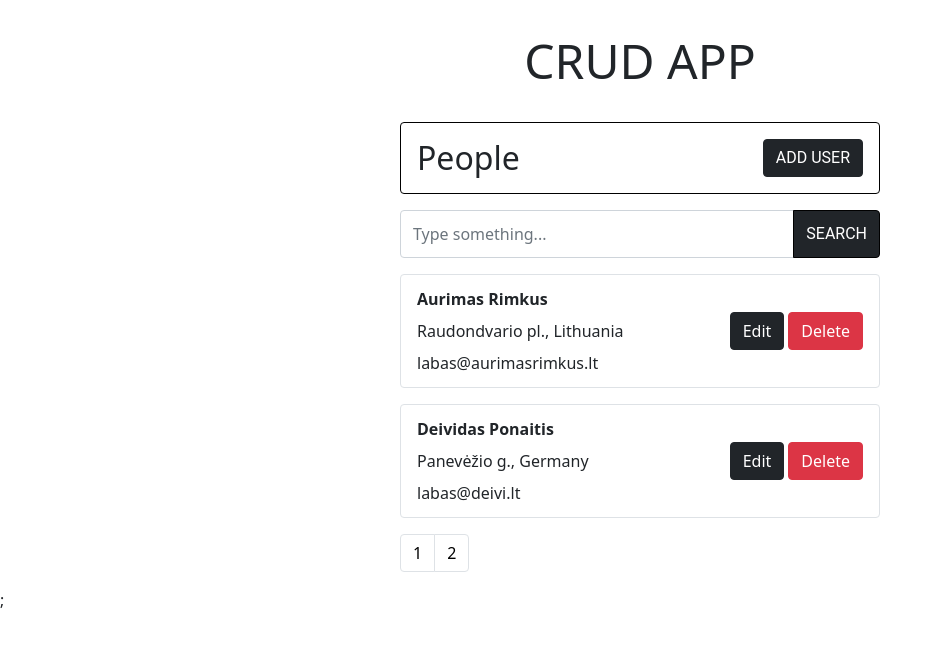
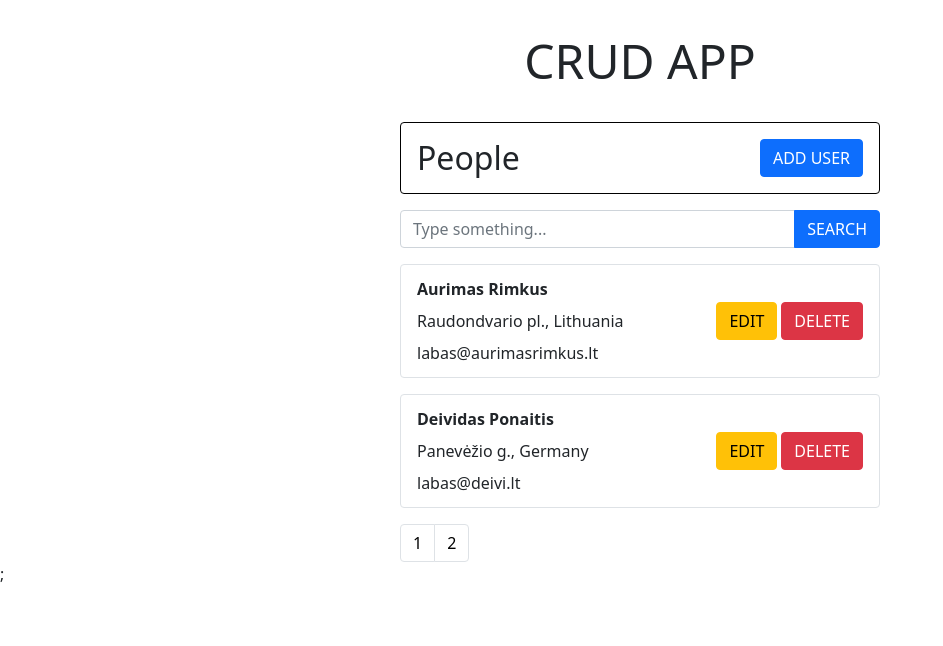
Before and after one commit to rimkusaurimas/crud-app, a React (Create React App) app: page / in a window 1280 px wide. Shown: the top 646 px of the page, without its empty margins (0-943 px from the left). Built offline with nearby package versions, Linux system fonts and the light colour scheme.

Commit message:
Some styling

```diff
--- a/src/components/MainPage/MainPage.jsx
+++ b/src/components/MainPage/MainPage.jsx
@@ -10,7 +10,7 @@ export const MainPage = () => {
       <section className={styles.mainWidget}>
         <h2 className={styles.mainWidgetTitle}>People</h2>
         <Link to={"/add-user"}>
-          <Button className={styles.mainWidgetButton} variant="dark">
+          <Button variant="primary text-uppercase">
             add user
           </Button>
         </Link>
--- a/src/components/MainPage/main-page.module.scss
+++ b/src/components/MainPage/main-page.module.scss
@@ -12,9 +12,4 @@
     &Title {
         margin: 0;
     }
-
-    &Button {
-        text-transform: uppercase;
-        font-family: $default-font;
-    }
 }
--- a/src/components/Search/Search.jsx
+++ b/src/components/Search/Search.jsx
@@ -27,7 +27,7 @@ export const Search = () => {
             aria-describedby="passwordHelpBlock"
             required
           />
-          <Button type="submit" className={styles.searchButton}>
+          <Button variant="primary text-uppercase" type="submit" className={styles.searchButton}>
             search
           </Button>
         </Form.Group>
--- a/src/components/Search/search.module.scss
+++ b/src/components/Search/search.module.scss
@@ -2,6 +2,8 @@
 
 $hover-color: #e9ecef;
 $bootstrap-black: #212529;
+$border-color: #191c1f;
+$box-shadow: 0 0 0 0.25rem rgba(66, 70, 73, 0.5) !important;
 
 .search {
   margin-top: 1rem;
@@ -12,20 +14,15 @@ $bootstrap-black: #212529;
     border-top-right-radius: 0 !important;
     border-bottom-right-radius: 0 !important;
     margin-right: -0.1rem;
+
+    &:focus {
+      box-shadow: $box-shadow !important;
+      border-color: $border-color !important;
+    }
   }
 
   &Button {
-    text-transform: uppercase !important;
     border-top-left-radius: 0 !important;
     border-bottom-left-radius: 0 !important;
-    border-color: $primary-color !important;
-    background: $bootstrap-black !important;
-    font-family: $default-font !important;
-    line-height: 0 !important;
-    height: 3rem !important;
-
-    &:focus {
-      box-shadow: 0 0 0 0.25rem rgba(0, 0, 0, 0.2) !important;
-    }
   }
 }
--- a/src/components/UserList/SingleUser/SingleUser.jsx
+++ b/src/components/UserList/SingleUser/SingleUser.jsx
@@ -2,19 +2,38 @@ import React from "react";
 import { Link } from "react-router-dom";
 import { ListGroupItem, Button } from "reactstrap";
 
-export const SingleUser = ({name, lastName, address, country, remove, email, id}) => {
+export const SingleUser = ({
+  name,
+  lastName,
+  address,
+  country,
+  remove,
+  email,
+  id,
+}) => {
   return (
     <ListGroupItem className="d-flex justify-content-between align-items-center mt-3 border rounded">
       <div className="d-flex flex-column justify-content-between">
-        <strong className="my-1">{name} {lastName}</strong>
-        <p className="my-1">{address}, {country}</p>
+        <strong className="my-1">
+          {name} {lastName}
+        </strong>
+        <p className="my-1">
+          {address}, {country}
+        </p>
         <p className="my-1">{email}</p>
       </div>
       <div className="ml-auto">
-        <Link className="btn btn-dark me-1" to={`edit-user/${id}`}>
-          Edit
+        <Link to={`edit-user/${id}`}>
+          <Button color="warning" className="btn me-1 text-uppercase">Edit</Button>
         </Link>
-        <Button id={id} onClick={() => remove(id)} color="danger">Delete</Button>
+        <Button
+          className="btn text-uppercase"
+          id={id}
+          onClick={() => remove(id)}
+          color="danger"
+        >
+          Delete
+        </Button>
       </div>
     </ListGroupItem>
   );
--- a/src/styles/index.scss
+++ b/src/styles/index.scss
@@ -11,3 +11,22 @@ html {
   font-family: $default-font;
   color: $primary-color;
 }
+
+html, body, div, span, applet, object, iframe,
+h1, h2, h3, h4, h5, h6, p, blockquote, pre,
+a, abbr, acronym, address, big, cite, code,
+del, dfn, em, img, ins, kbd, q, s, samp,
+small, strike, strong, sub, sup, tt, var,
+b, u, i, center,
+dl, dt, dd, ol, ul, li,
+fieldset, form, label, legend,
+table, caption, tbody, tfoot, thead, tr, th, td,
+article, aside, canvas, details, embed,
+figure, figcaption, footer, header, hgroup,
+menu, nav, output, ruby, section, summary,
+time, mark, audio, video {
+	margin: 0;
+	padding: 0;
+	border: 0;
+	vertical-align: baseline;
+}
```
